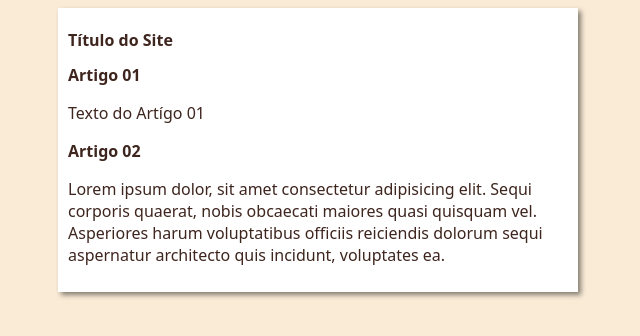
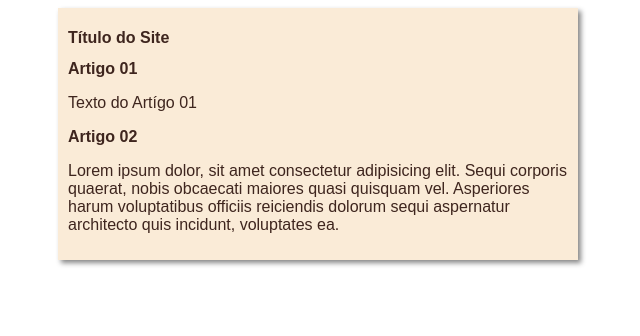
Before and after one commit to lucasvmartins/kibencanews, a plain HTML site: page index.html in a window 1280 px wide. Shown: the whole page, without its empty margins (322-962 px from the left). Drawn offline with Linux system fonts and the light colour scheme.

Commit message:
Atualização de fonte e cores

```diff
--- a/estilos/style.css
+++ b/estilos/style.css
@@ -1,15 +1,15 @@
 * {
-    font-family: system-ui, -apple-system, BlinkMacSystemFont, 'Segoe UI', Roboto, Oxygen, Ubuntu, Cantarell, 'Open Sans', 'Helvetica Neue', sans-serif;
+    font-family: Arial, Helvetica, sans-serif;
     font-size: 16px;
     color: #3E251E;
 }
 
 body {
-    background-color: antiquewhite;
+    background-color: white;
 }
 
 main {
-    background-color: white;
+    background-color: antiquewhite;
     width: 500px;
     margin: auto;
     padding: 10px;
```
